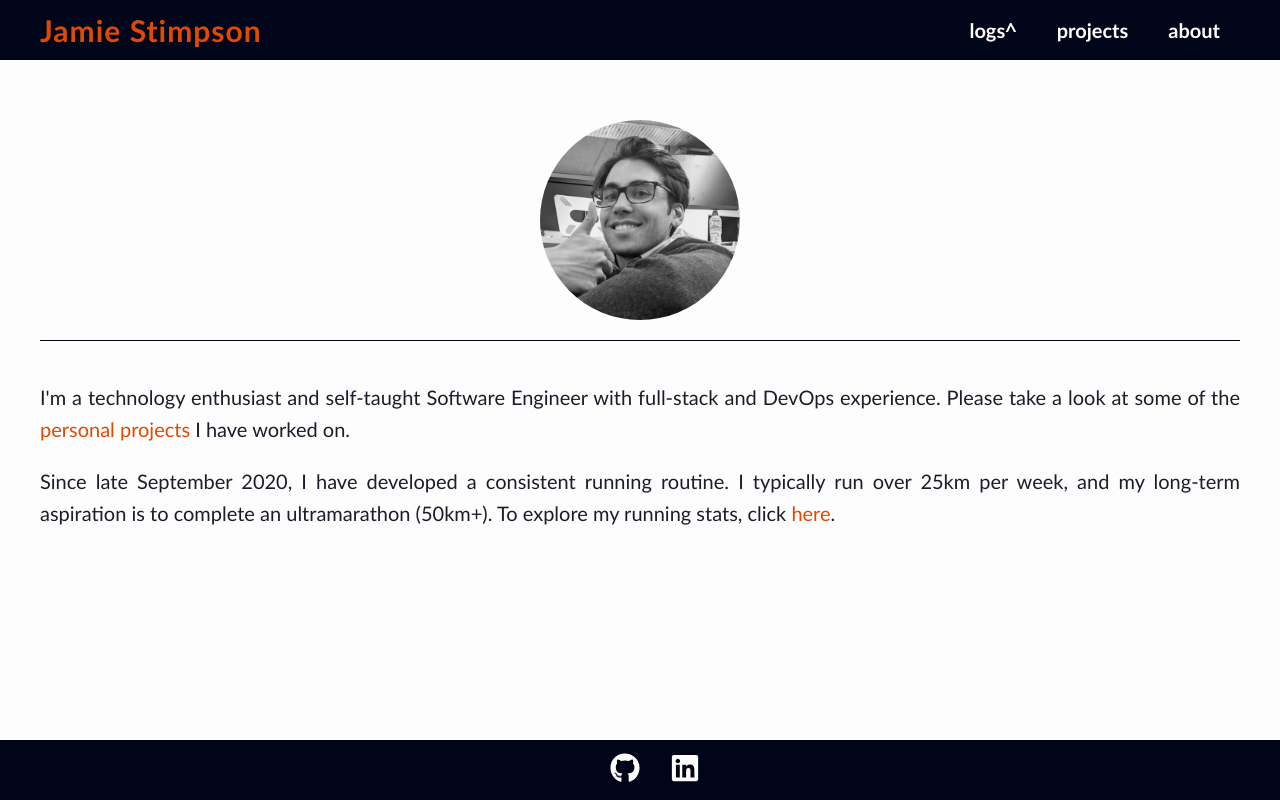
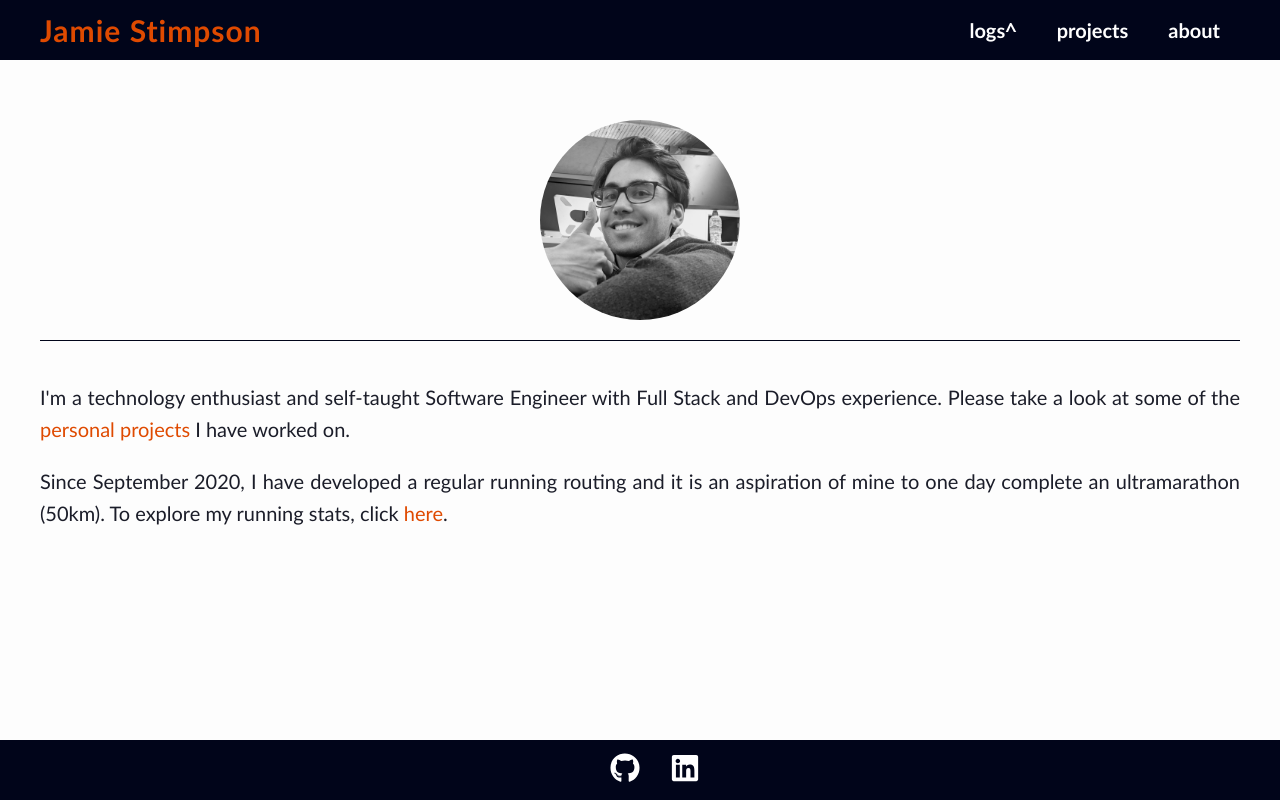
Before and after one commit to Jamnic98/website_client_v1, a Next.js app: page /about in a window 1280 px wide. Built offline with nearby package versions, Linux system fonts and the light colour scheme.

Commit message:
updated descriptions

```diff
--- a/pages/about.tsx
+++ b/pages/about.tsx
@@ -28,17 +28,16 @@ const About = () => (
 				<section className={styles.description}>
 					<p>
 						I'm a technology enthusiast and self-taught Software Engineer with
-						full-stack and DevOps experience. Please take a look at some of the{' '}
+						Full Stack and DevOps experience. Please take a look at some of the{' '}
 						<Link className={styles.projectLink} href="/projects">
 							personal projects
 						</Link>{' '}
 						I have worked on.
 					</p>
 					<p>
-						Since late September 2020, I have developed a consistent running
-						routine. I typically run over 25km per week, and my long-term
-						aspiration is to complete an ultramarathon (50km+). To explore my
-						running stats, click{' '}
+						Since September 2020, I have developed a regular running routing and
+						it is an aspiration of mine to one day complete an ultramarathon
+						(50km). To explore my running stats, click{' '}
 						<Link className={styles.projectLink} href="/logs/running">
 							here
 						</Link>
```
Also changed, not shown: pages/projects.tsx (+6 -8 lines).
